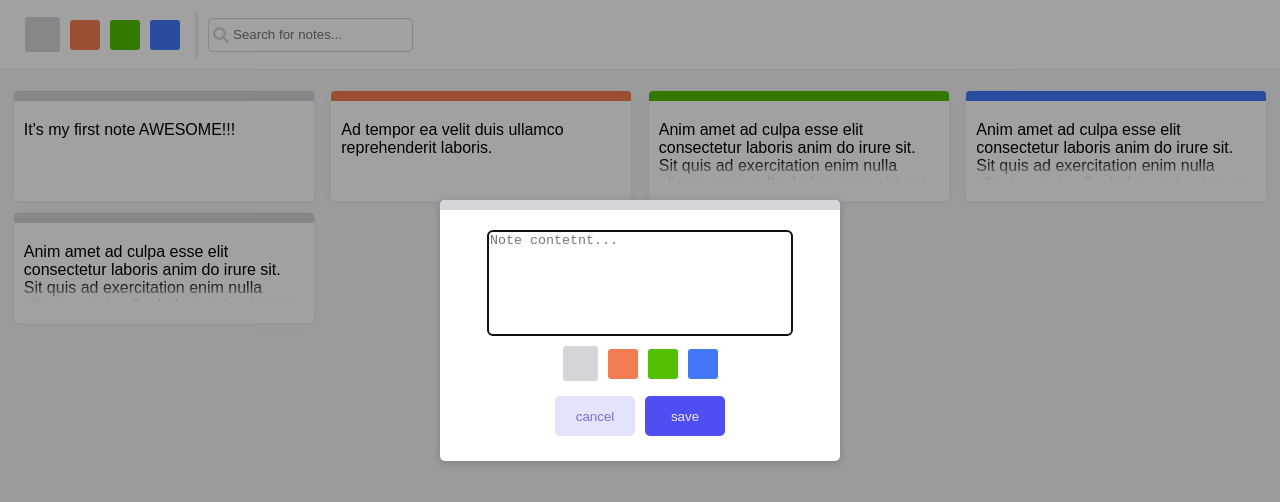
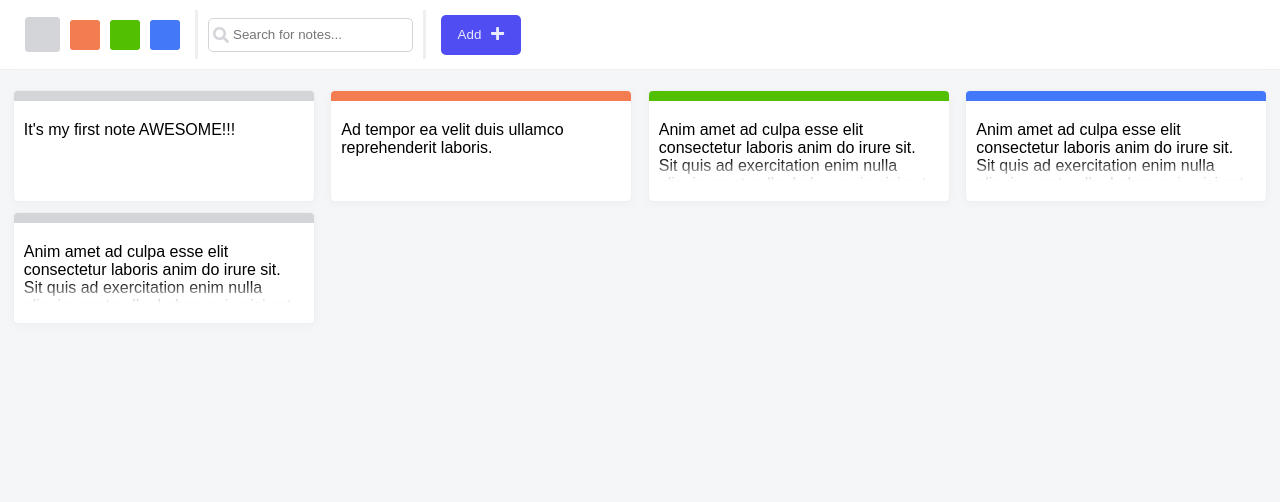
Before and after one commit to Yaroshuk/react-note-taking-app, a React (Create React App) app: page / in a window 1280 px wide. Shown: the top 502 px of the page. Built offline with nearby package versions, Linux system fonts and the light colour scheme.

Commit message:
Add: form creator button

```diff
--- a/src/App.js
+++ b/src/App.js
@@ -1,16 +1,15 @@
-import { Fragment } from 'react';
-import { createPortal } from 'react-dom';
+import { Fragment } from "react";
 
-import Header from './components/layout/Header';
-import Main from './components/layout/Main';
-import NoteFormContainer from './components/NoteForm/NoteFormContainer';
+import Header from "./components/layout/Header";
+import Main from "./components/layout/Main";
 
 function App() {
-  return <Fragment>
-    <Header />
-    <Main />
-    {createPortal(<NoteFormContainer />, document.getElementById("note-form-root"))}
-  </Fragment>
+  return (
+    <Fragment>
+      <Header />
+      <Main />
+    </Fragment>
+  );
 }
 
 export default App;
--- a/src/components/Note/Note.module.scss
+++ b/src/components/Note/Note.module.scss
@@ -4,10 +4,9 @@
   width: 300px;
   height: 110px;
   background-color: $whiteColor;
-  border-radius: 5px;
-  border: 1px solid $darkerGrayColor;
   overflow: hidden;
 
+  @include gray-border($darkerGrayColor);
   @include note-shadow;
 }
 
--- a/src/components/NoteForm/NoteForm.module.scss
+++ b/src/components/NoteForm/NoteForm.module.scss
@@ -30,7 +30,7 @@
     height: 100px;
     resize: none;
 
-    @include input-border;
+    @include gray-border;
   }
 
   .note-form-filter {
--- /dev/null
+++ b/src/components/NoteForm/NoteFormCreator.js
@@ -0,0 +1,30 @@
+import { useSelector } from "react-redux";
+import { createPortal } from "react-dom";
+
+import { faPlus } from "@fortawesome/free-solid-svg-icons";
+import NoteFormContainer from "./NoteFormContainer";
+import Button from "../UI/Button";
+
+import classes from "./NoteFormCreator.module.scss";
+import { Fragment } from "react";
+
+const NoteFormCreator = () => {
+  const formIsOpen = useSelector((state) => state.noteForm.isOpen);
+
+
+  //TODO: need note-form-creator conmonent???
+  return (
+    <Fragment>
+      <div className={classes["note-form-creator"]}>
+        <Button title="Add" icon={faPlus} />
+      </div>
+      {formIsOpen &&
+        createPortal(
+          <NoteFormContainer />,
+          document.getElementById("note-form-root")
+        )}
+    </Fragment>
+  );
+};
+
+export default NoteFormCreator;
--- /dev/null
+++ b/src/components/NoteForm/NoteFormCreator.module.scss
@@ -0,0 +1 @@
+@import "sass/style";
--- a/src/components/Search/SearchInput.module.scss
+++ b/src/components/Search/SearchInput.module.scss
@@ -3,5 +3,6 @@
 .search-input {
   height: 30px;
   padding-left: 24px;
-  @include input-border;
+
+  @include gray-border;
 }
--- a/src/components/UI/Button.js
+++ b/src/components/UI/Button.js
@@ -1,6 +1,14 @@
+import { FontAwesomeIcon } from "@fortawesome/react-fontawesome";
+
 import classes from "./Button.module.scss";
 
-const Button = ({ type = "button", title, onClick = () => {}, action = "confirm" }) => {
+const Button = ({
+  type = "button",
+  title,
+  onClick = () => {},
+  action = "confirm",
+  icon = null,
+}) => {
   const className = `${classes.button} ${
     action === "cancel" && classes["cancel-button"]
   }`;
@@ -9,11 +17,12 @@ const Button = ({ type = "button", title, onClick = () => {}, action = "confirm"
     event.preventDefault();
 
     onClick();
-  }
+  };
 
   return (
     <button type={type} onClick={onClickHandler} className={className}>
       {title}
+      {icon && <FontAwesomeIcon icon={icon} />}
     </button>
   );
 };
--- a/src/components/UI/Button.module.scss
+++ b/src/components/UI/Button.module.scss
@@ -2,12 +2,17 @@
 
 .button {
   height: 40px;
-  width: 80px;
+  min-width: 80px;
   background-color: $buttonColor;
   border-radius: 5px;
   border: none;
   margin: 5px;
   color: $buttonTextColor;
+
+  svg {
+    margin-left: 10px;
+    font-size: 15px;
+  }
 }
 
 .cancel-button {
--- a/src/components/layout/Header.js
+++ b/src/components/layout/Header.js
@@ -1,6 +1,7 @@
 import HeaderCard from "../UI/HeaderCard";
 import FilterContainer from "../Filter/FilterContainer";
 import SearchContainer from "../Search/SearchContainer";
+import NoteFormCreator from "../NoteForm/NoteFormCreator";
 
 import classes from "./Header.module.scss";
 
@@ -13,6 +14,9 @@ const Header = () => {
       <HeaderCard>
         <SearchContainer />
       </HeaderCard>
+      <HeaderCard>
+        <NoteFormCreator />
+      </HeaderCard>
     </header>
   );
 };
--- a/src/sass/_mixins.scss
+++ b/src/sass/_mixins.scss
@@ -1,6 +1,16 @@
 @mixin input-border {
   border: 1px solid $darkestGrayColor;
   border-radius: 5px;
+}
+
+@mixin gray-border($color: $darkestGrayColor) {
+  border: 1px solid $color;
+  border-radius: 5px;
+}
+
+@mixin note-border {
+  border-radius: 5px;
+  border: 1px solid $darkerGrayColor;
 }
 
 @mixin note-filter {
```
